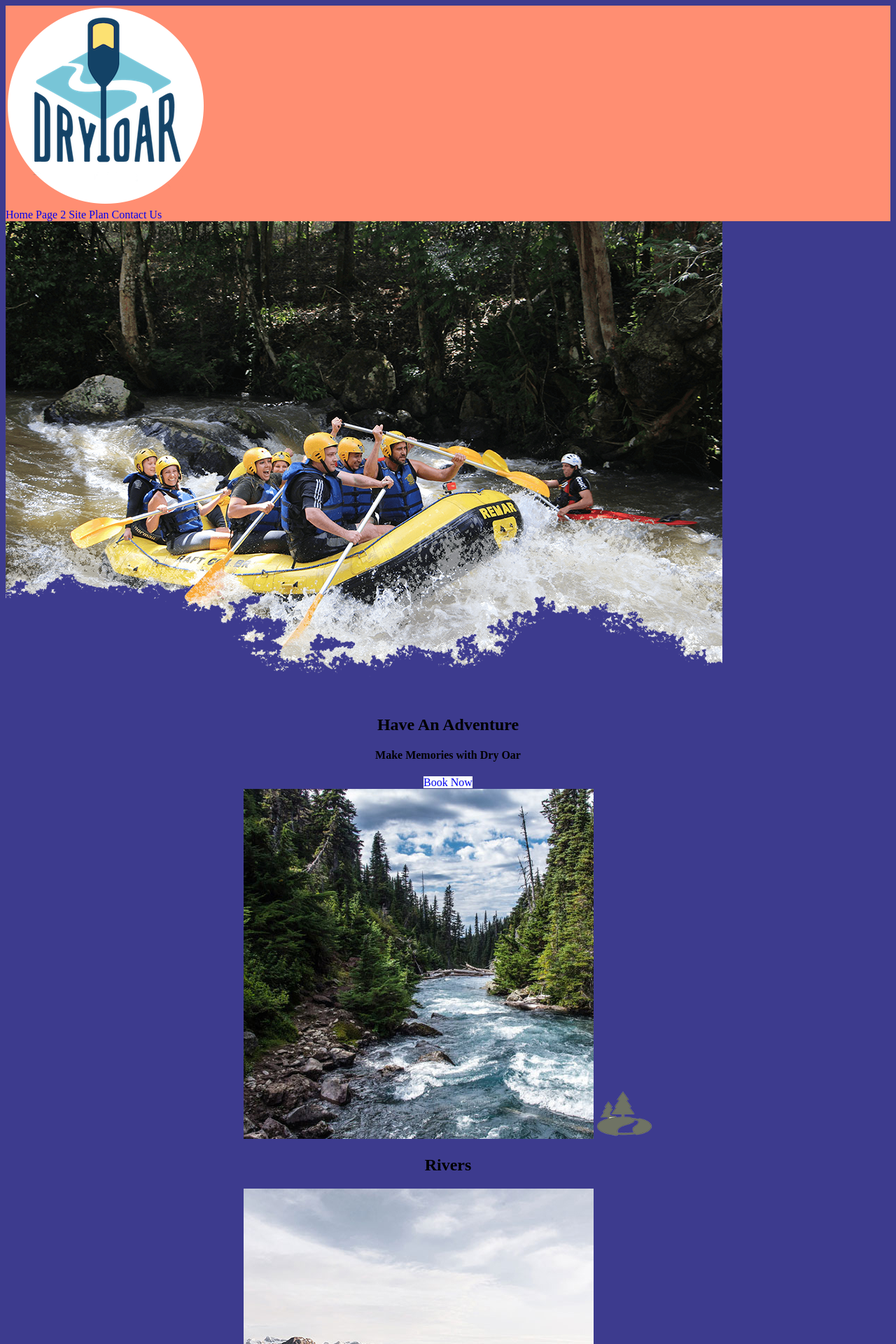
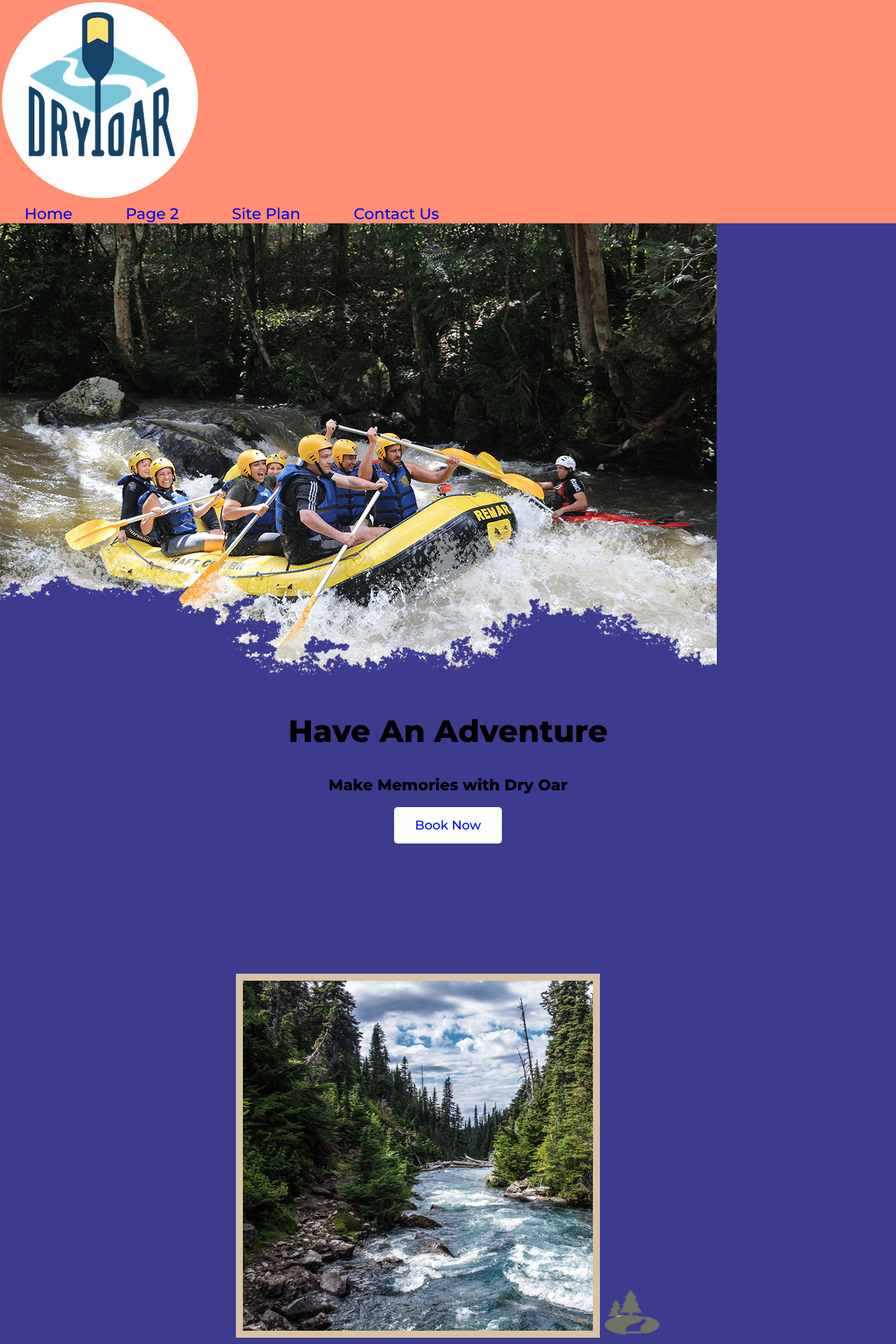
Before and after one commit to josArt17/WDD-130, a PHP site: page /wwr/index.html in a window 1280 px wide. Shown: the top 1920 px of the page at 70% size. Run offline with PHP 8.4, Linux system fonts and the light colour scheme.

Commit message:
more css to the page

```diff
--- a/WEEK 1/wwr/styles/style.css
+++ b/WEEK 1/wwr/styles/style.css
@@ -1,3 +1,5 @@
+@import url('https://fonts.googleapis.com/css2?family=Montserrat:wght@500;600;800&family=Roboto:wght@500;700&display=swap');
+
 #content {
     max-width: 1600px;
     margin: 0 auto;
@@ -5,6 +7,7 @@
 
 nav a {
     text-align: center;
+    padding: 35px;
 }
 
 #hero-msg h1, #hero-msg h4 {
@@ -19,12 +22,24 @@ main section {
     text-align: center;
 }
 
+main section img {
+    box-sizing: border-box;
+}
+
 #background {
     height: 725px;
 }
 
 body {
     background-color: #3D3B8E;
+    font-family: "Montserrat", sans-serif;
+    font-size: 22px;
+    margin: 0;
+    padding: 0;
+}
+
+h2 {
+    margin: 0;
 }
 
 header {
@@ -37,6 +52,12 @@ nav a:hover {
 
 .book, .join {
     background-color: #FDFFFC;
+    font-family: "Montserrat", sans-serif;
+    font-size: 18px;
+    text-decoration: none;
+    padding: 15px 30px;
+    margin-top: 50px;
+    border-radius: 5px;
 }
 
 .book:hover, .join:hover {
@@ -52,21 +73,33 @@ nav a:hover {
 
 .msg {
     background-color: #FDFFFC;
+    line-height: 1.5em;
+    padding: 35px;
+}
+
+.msg p {
+    font-family: "Montserrat", sans-serif;
+    font-size: .8em;
+    padding-bottom: 15px;
 }
 
 footer {
     background-color: #157A6E;
+    padding: 25px 50px;
+    margin-top: 200px;
+}
+
+
+footer .social img {
+    padding-top: 15px;
 }
 
 .icon {
     width: 80px;
+    padding-top: 10px;
 }
 
 nav a {
-    text-decoration: none;
-}
-
-.book, .join {
     text-decoration: none;
 }
 
@@ -82,3 +115,21 @@ footer p a:hover {
     text-decoration: underline;
     color: #fff;
 }
+
+.home-title {
+    font-family: "Montserrat", sans-serif;
+    font-size: 2em;
+    margin-top: 10px;
+}
+
+#logo_link {
+    padding-top: 5px;
+}
+
+.rivers-card, .camping-card, .rapids-card {
+    margin: 200px 0;
+}
+
+.card-img {
+    border: 10px solid #d9c2a3;
+}
```
Also changed, not shown: WEEK 5/practice/css/style.css (added, +30 -0 lines), WEEK 5/practice/index.html (added, +20 -0 lines), WEEK 5/practice/img/w05_circles.jpg (added), WEEK 5/practice/img/w05_ice_image_desk.jpg (added), WEEK 5/practice/img/w05_ice_image_graphic.png (added), WEEK 5/practice/img/w05_ice_image_person.jpg (added).
